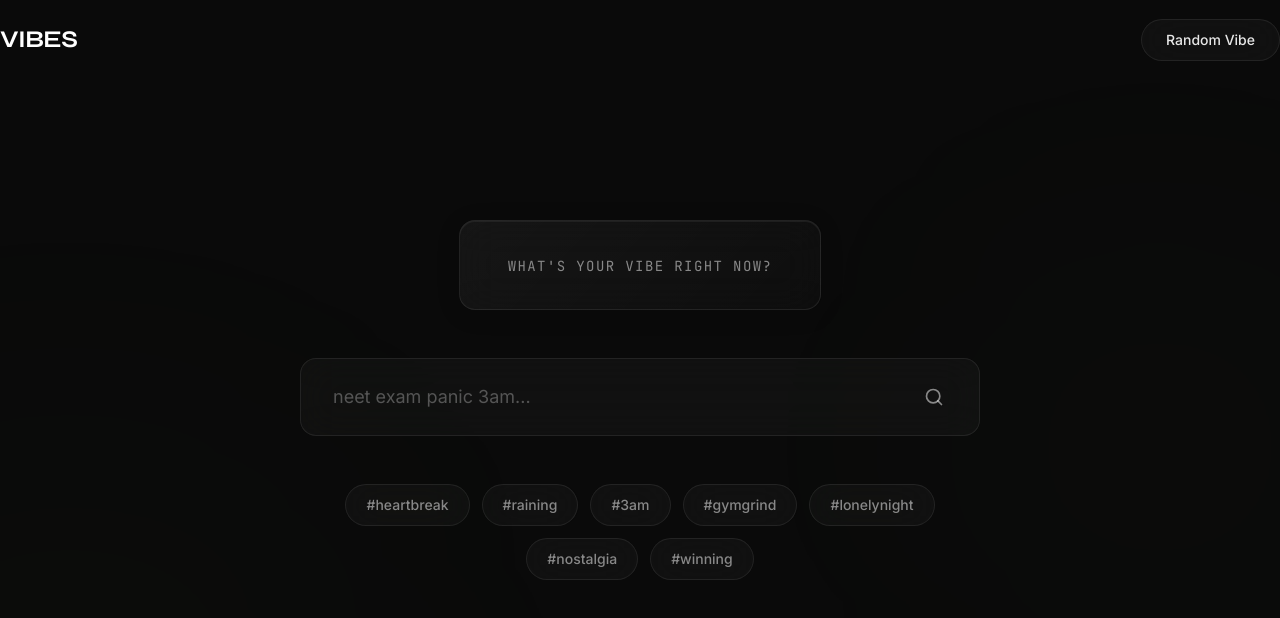
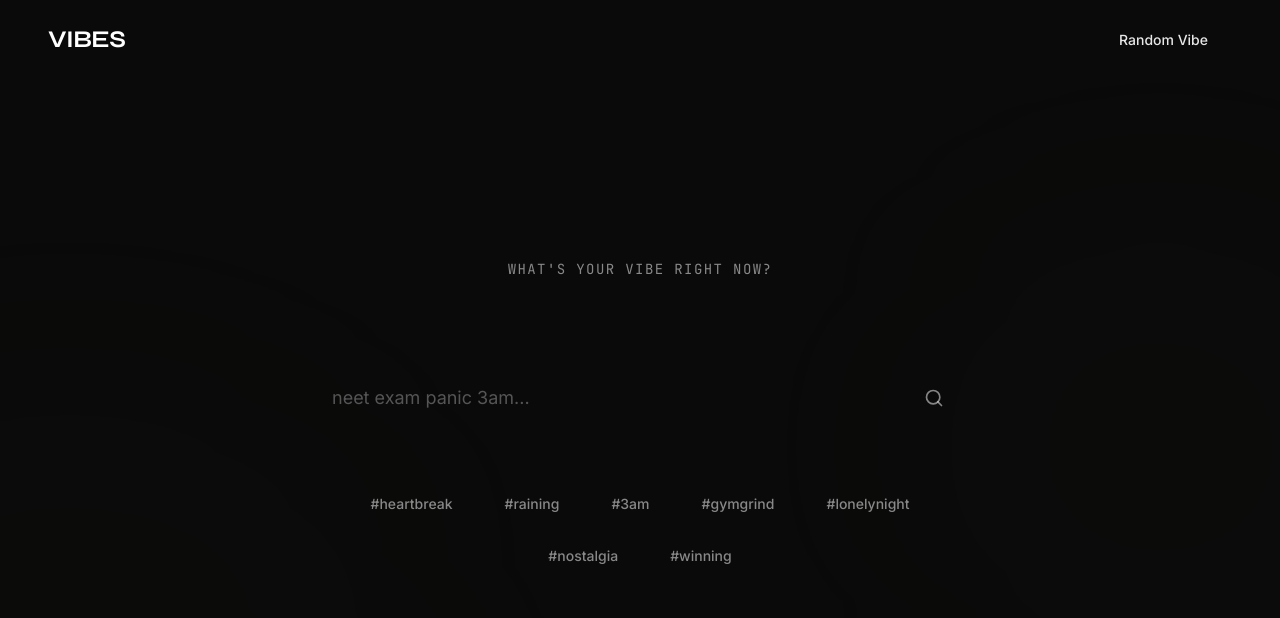
Before and after one commit to contactlistck/Mode-vibe, a Next.js app: page / in a window 1280 px wide. Shown: the top 618 px of the page. Built offline with nearby package versions, Linux system fonts and the light colour scheme.

Commit message:
Update globals.css

```diff
--- a/app/globals.css
+++ b/app/globals.css
@@ -12,7 +12,7 @@
   --popover-foreground: #ffffff;
   --primary: #9FE870;
   --primary-foreground: #0A0A0A;
-  --secondary: rgba(255, 255, 255, 0.08);
+  --secondary: rgba(255, 255, 255, 0.05);
   --secondary-foreground: #ffffff;
   --muted: rgba(255, 255, 255, 0.04);
   --muted-foreground: #888888;
@@ -20,37 +20,21 @@
   --accent-foreground: #0A0A0A;
   --destructive: oklch(0.577 0.245 27.325);
   --destructive-foreground: oklch(0.577 0.245 27.325);
-  --border: rgba(255, 255, 255, 0.1);
-  --input: rgba(255, 255, 255, 0.08);
+  --border: rgba(255, 255, 255, 0.07);
+  --input: rgba(255, 255, 255, 0.05);
   --ring: #9FE870;
-  --radius: 1rem;
-  --radius-sm: 0.75rem;
-  --radius-lg: 1.25rem;
-  --radius-xl: 1.5rem;
-
-  /* Premium glass effect variables */
-  --glass-bg: rgba(255, 255, 255, 0.03);
-  --glass-bg-hover: rgba(255, 255, 255, 0.06);
-  --glass-bg-active: rgba(255, 255, 255, 0.08);
-  --glass-border: rgba(255, 255, 255, 0.08);
-  --glass-border-hover: rgba(255, 255, 255, 0.12);
-  --glass-blur: blur(20px);
-  --glass-blur-heavy: blur(40px);
+  --radius: 0.75rem;
 
   /* Custom text colors */
   --text-primary: #ffffff;
-  --text-secondary: rgba(255, 255, 255, 0.85);
-  --text-tertiary: rgba(255, 255, 255, 0.6);
-  --text-muted: rgba(255, 255, 255, 0.4);
+  --text-secondary: #cccccc;
+  --text-tertiary: #888888;
+  --text-muted: #666666;
+  --text-subtle: #555555;
 
-  /* Premium spacing */
-  --space-xs: 0.5rem;
-  --space-sm: 0.75rem;
-  --space-md: 1rem;
-  --space-lg: 1.5rem;
-  --space-xl: 2rem;
-  --space-2xl: 3rem;
-  --space-3xl: 4rem;
+  /* Glass effect */
+  --glass-bg: rgba(255, 255, 255, 0.04);
+  --glass-border: rgba(255, 255, 255, 0.07);
 }
 
 @theme inline {
@@ -119,60 +103,3 @@
 .hide-scrollbar::-webkit-scrollbar {
   display: none;
 }
-
-/* Premium Glass Utilities */
-@layer utilities {
-  .glass {
-    background: var(--glass-bg);
-    backdrop-filter: var(--glass-blur);
-    -webkit-backdrop-filter: var(--glass-blur);
-    border: 1px solid var(--glass-border);
-  }
-
-  .glass-hover:hover {
-    background: var(--glass-bg-hover);
-    border-color: var(--glass-border-hover);
-  }
-
-  .glass-heavy {
-    background: rgba(255, 255, 255, 0.05);
-    backdrop-filter: var(--glass-blur-heavy);
-    -webkit-backdrop-filter: var(--glass-blur-heavy);
-    border: 1px solid rgba(255, 255, 255, 0.1);
-  }
-
-  .glass-card {
-    background: linear-gradient(
-      135deg,
-      rgba(255, 255, 255, 0.05) 0%,
-      rgba(255, 255, 255, 0.02) 100%
-    );
-    backdrop-filter: var(--glass-blur);
-    -webkit-backdrop-filter: var(--glass-blur);
-    border: 1px solid rgba(255, 255, 255, 0.08);
-    box-shadow:
-      0 4px 24px rgba(0, 0, 0, 0.12),
-      inset 0 1px 0 rgba(255, 255, 255, 0.06);
-  }
-
-  .glass-card-hover:hover {
-    background: linear-gradient(
-      135deg,
-      rgba(255, 255, 255, 0.08) 0%,
-      rgba(255, 255, 255, 0.04) 100%
-    );
-    border-color: rgba(255, 255, 255, 0.12);
-    box-shadow:
-      0 8px 32px rgba(0, 0, 0, 0.16),
-      inset 0 1px 0 rgba(255, 255, 255, 0.08);
-  }
-
-  .text-balance {
-    text-wrap: balance;
-  }
-
-  .padding-viewport {
-    padding-left: env(safe-area-inset-left);
-    padding-right: env(safe-area-inset-right);
-  }
-}
```
